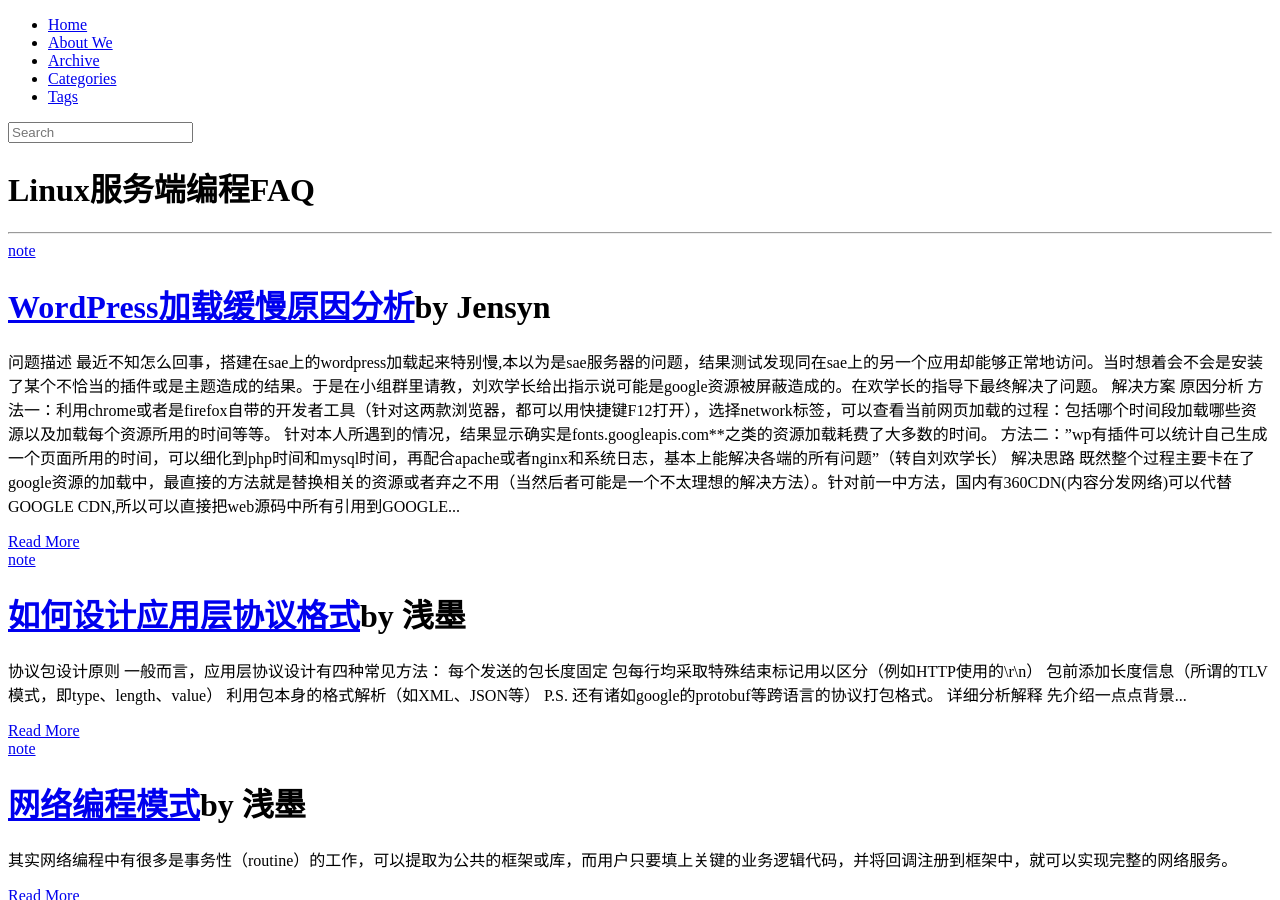
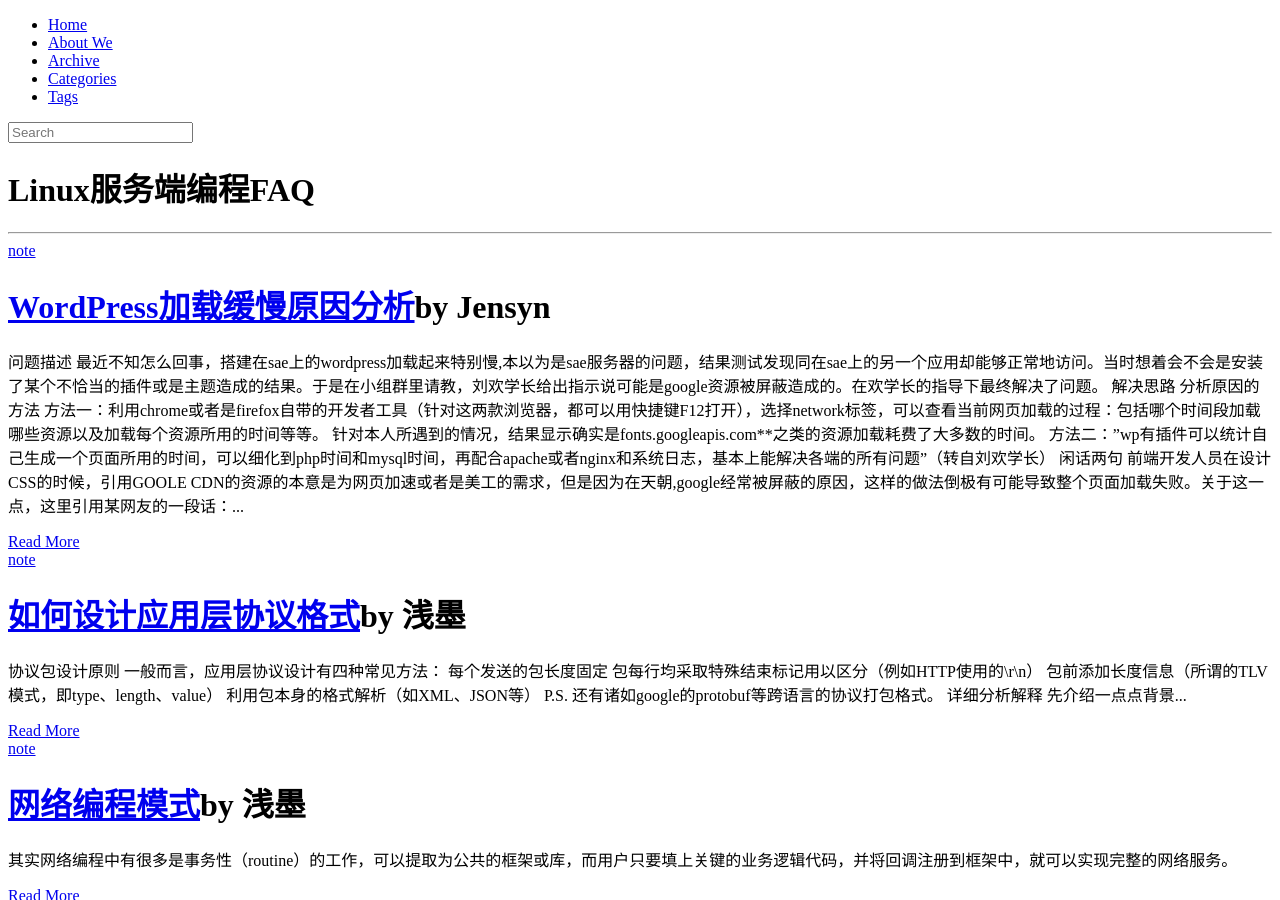
Before and after one commit to hurley25/FAQ, a Jekyll site: the page built from index.md, in a window 1280 px wide and 900 px high. Built offline with Jekyll 4.4.1, drawn with Linux system fonts in a browser that asks for light colours; nearby versions of some CDN libraries; library files that are not in the unit come from our copies.

Commit message:
Update 2014-06-07-why-wp-load-slowly.md

```diff
--- a/_posts/2014-06-07-why-wp-load-slowly.md
+++ b/_posts/2014-06-07-why-wp-load-slowly.md
@@ -8,18 +8,37 @@
 ## 问题描述
 最近不知怎么回事，搭建在sae上的wordpress加载起来特别慢,本以为是sae服务器的问题，结果测试发现同在sae上的另一个应用却能够正常地访问。当时想着会不会是安装了某个不恰当的插件或是主题造成的结果。于是在小组群里请教，刘欢学长给出指示说可能是google资源被屏蔽造成的。在欢学长的指导下最终解决了问题。
 
-## 解决方案
+## 解决思路
 
-**原因分析**
+**分析原因的方法**
+
 方法一：利用chrome或者是firefox自带的开发者工具（针对这两款浏览器，都可以用快捷键F12打开），选择network标签，可以查看当前网页加载的过程：包括哪个时间段加载哪些资源以及加载每个资源所用的时间等等。
 针对本人所遇到的情况，结果显示确实是fonts.googleapis.com****之类的资源加载耗费了大多数的时间。
 ![image](https://github.com/ButBueatiful/dotvim/raw/master/screenshots/vim-screenshot.jpg)
 
 方法二："wp有插件可以统计自己生成一个页面所用的时间，可以细化到php时间和mysql时间，再配合apache或者nginx和系统日志，基本上能解决各端的所有问题"（转自刘欢学长）
 
-**解决思路**
+**闲话两句**
+
+前端开发人员在设计CSS的时候，引用GOOLE CDN的资源的本意是为网页加速或者是美工的需求，但是因为在天朝,google经常被屏蔽的原因，这样的做法倒极有可能导致整个页面加载失败。关于这一点，这里引用某网友的一段话：
+
+"I can give a good reason why google fonts is a bad idea: some countries are not Google-friendly. Just like trying to deal with Twitter and Facebook apis thrown carelessly all over the web; generally accomplishing nothing and usually called when not needed, google fonts is just another way to bog down the experience.
+
+I can see the benefits of clouding, but not as a starting point for a self-hosted project framework. I find it weird that there's a downloaded font-squirrel font "Genericons" in the theme, but still it seemed necessary to include a call to the google fonts as well.
+
+Anyway, thanks for the "Disable Google Fonts" plugin link Cyril, it also worked perfectly for me.
+
+I added this comment just to point out a reason. I've seen a few others trying to figure this problem out, including adrelanos, but it doesn't seem to be understood why people might not want it.
+"
+
+**具体过程描述**
+
 既然整个过程主要卡在了google资源的加载中，最直接的方法就是替换相关的资源或者弃之不用（当然后者可能是一个不太理想的解决方法）。针对前一中方法，国内有360CDN(内容分发网络)可以代替GOOGLE CDN,所以可以直接把web源码中所有引用到GOOGLE CDN的资源全部替换为360CDN上的资源，简单粗暴的办法就是直接在源码根目录下查找包含"googleapis"的文件（终端下执行 grep -R "googleapis ./"），然后将"googleapis"一一替换为"useso"。
 
 还有一种方法，就是根据网上所说的，把引用到的资源下载到本地，然后修改相关的代码即可。
 
 经过以上的修改，网页基本上可以正常访问了。
+
+## 参考文档
+
+[网站加载速度慢是什么原因造成](http://bbs.tianya.cn/post-it-648236-1.shtml)
```
